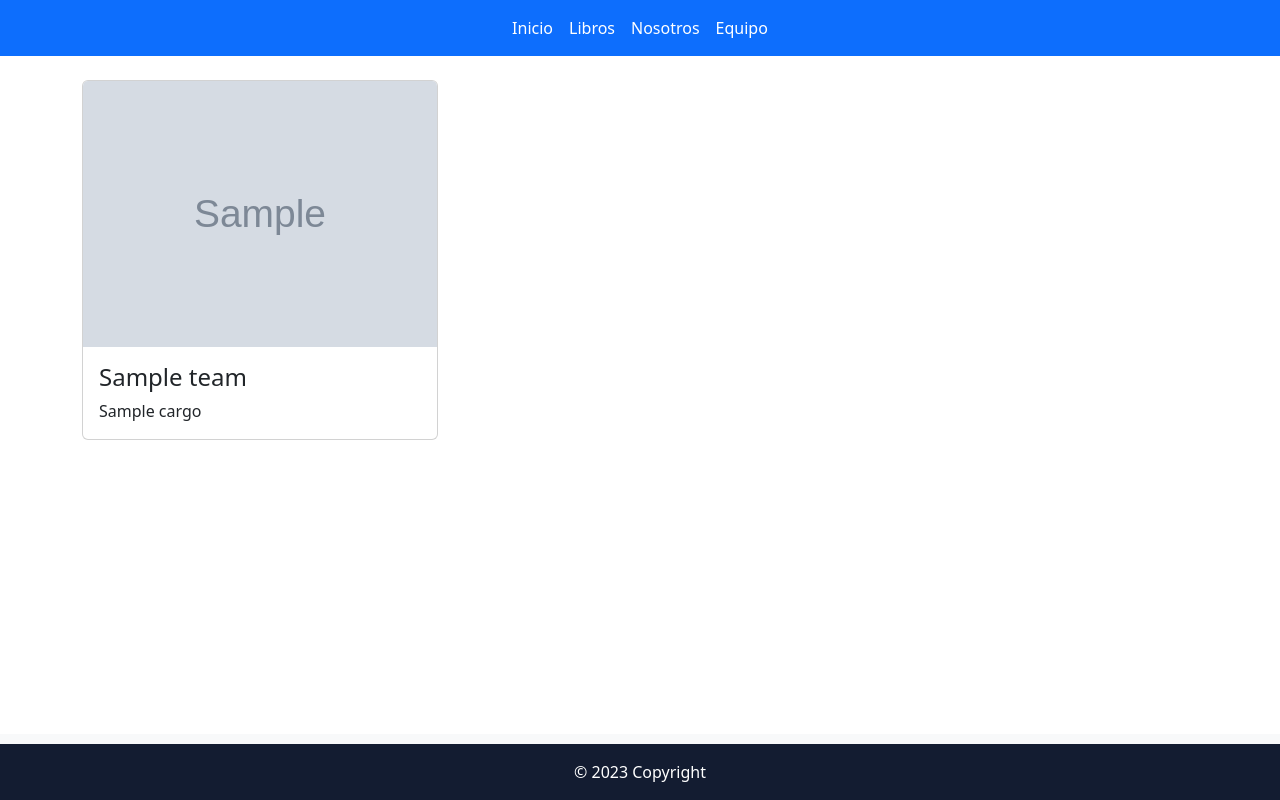
After one commit to lNext/basiccruddjango, a Django app: template libreria/templates/paginas/equipo.html in a window 1280 px wide. The commit adds this page. Run offline with Django 3.2, Linux system fonts and the light colour scheme; the template is opened without the code that fills it: most values are stand-ins (such as "Sample title", 1, 10 or a date in 2020); grey boxes marked "Sample" are stand-in pictures; some libraries are stand-ins or nearby versions.

Commit message:
Se agrega equipo

```diff
--- a/libreria/admin.py
+++ b/libreria/admin.py
@@ -1,4 +1,5 @@
 from django.contrib import admin
-from .models import Libro
+from .models import Libro, Equipo
 # Register your models here.
 admin.site.register(Libro)
+admin.site.register(Equipo)
--- a/libreria/static/css/style.css
+++ b/libreria/static/css/style.css
@@ -1,6 +1,7 @@
 :root {
     --custom-text-color: #FFF;
     --box-shadow-nosotros: 0px 0px 15px 0px rgba(0, 0, 0, 0.1);
+    --navbar-background-color: #131C31;
 }
 
 .custom_text_color {
@@ -30,3 +31,9 @@
     line-height: 1.8;
     margin-bottom: 20px;
 }
+
+footer div{
+    background: var(--navbar-background-color);
+    color: var(--custom-text-color);
+    margin-top: 10px;
+}
--- a/libreria/templates/base.html
+++ b/libreria/templates/base.html
@@ -21,6 +21,7 @@
             <a class="nav-item nav-link custom_navbar_text_color" href="{% url 'inicio' %}">Inicio</a>
             <a class="nav-item nav-link custom_navbar_text_color" href="{% url 'libros' %}">Libros</a>
             <a class="nav-item nav-link custom_navbar_text_color" href="{% url 'nosotros' %}">Nosotros</a>
+            <a class="nav-item nav-link custom_navbar_text_color" href="{% url 'equipo' %}">Equipo</a>
         </div>
     </nav>
 
@@ -34,7 +35,7 @@
 
     <footer class="bg-body-tertiary text-center text-lg-start">
         <!-- Copyright -->
-        <div class="text-center p-3" style="background-color: rgba(0, 0, 0, 0.05);">
+        <div class="text-center p-3">
             © 2023 Copyright
         </div>
         <!-- Copyright -->
--- /dev/null
+++ b/libreria/templates/paginas/equipo.html
@@ -0,0 +1,20 @@
+{% extends "base.html" %}
+{% block titulo %} Equipo {% endblock %}
+{% block contenido %}
+
+<body class="equipo_body">
+    <div class="row">
+        {% for team in equipo %}
+        <div class="col-lg-4 col-md-6 col-sm-12 mt-4">
+            <div class="card">
+                <img class="card-img-top" src="{{MEDIA_URL}}/imagenes/{{ team.imagen }}" />
+                <div class="card-body">
+                    <h4 class="card-title">{{ team.nombre }}</h4>
+                    <p class="card-text">{{ team.cargo }}</p>
+                </div>
+            </div>
+        </div>
+        {% endfor %}
+    </div>
+</body>
+{% endblock %}
--- a/libreria/urls.py
+++ b/libreria/urls.py
@@ -8,6 +8,7 @@ from django.contrib.staticfiles.urls import static
 urlpatterns = [
     path("", views.inicio, name="inicio"),
     path("nosotros", views.nosotros, name="nosotros"),
+    path("equipo", views.equipo, name="equipo"),
     path("libros", views.libros, name="libros"),
     path("libros/crear", views.crearLibro, name="crearLibro"),
     path("libros/editar/<int:id>", views.editar, name="editar"),
```
Also changed, not shown: libreria/models.py (+14 -0 lines), libreria/views.py (+7 -0 lines), sistema/settings.py (+18 -23 lines), imagenes/fred_peck.jpg (added), imagenes/fred_peck_ToNBUGc.jpg (added), imagenes/php.png (added), imagenes/sara_morrison.jpg (added), libreria/migrations/0003_equipo.py (added), libreria/migrations/0004_alter_equipo_imagen.py (added), 2 other files.
